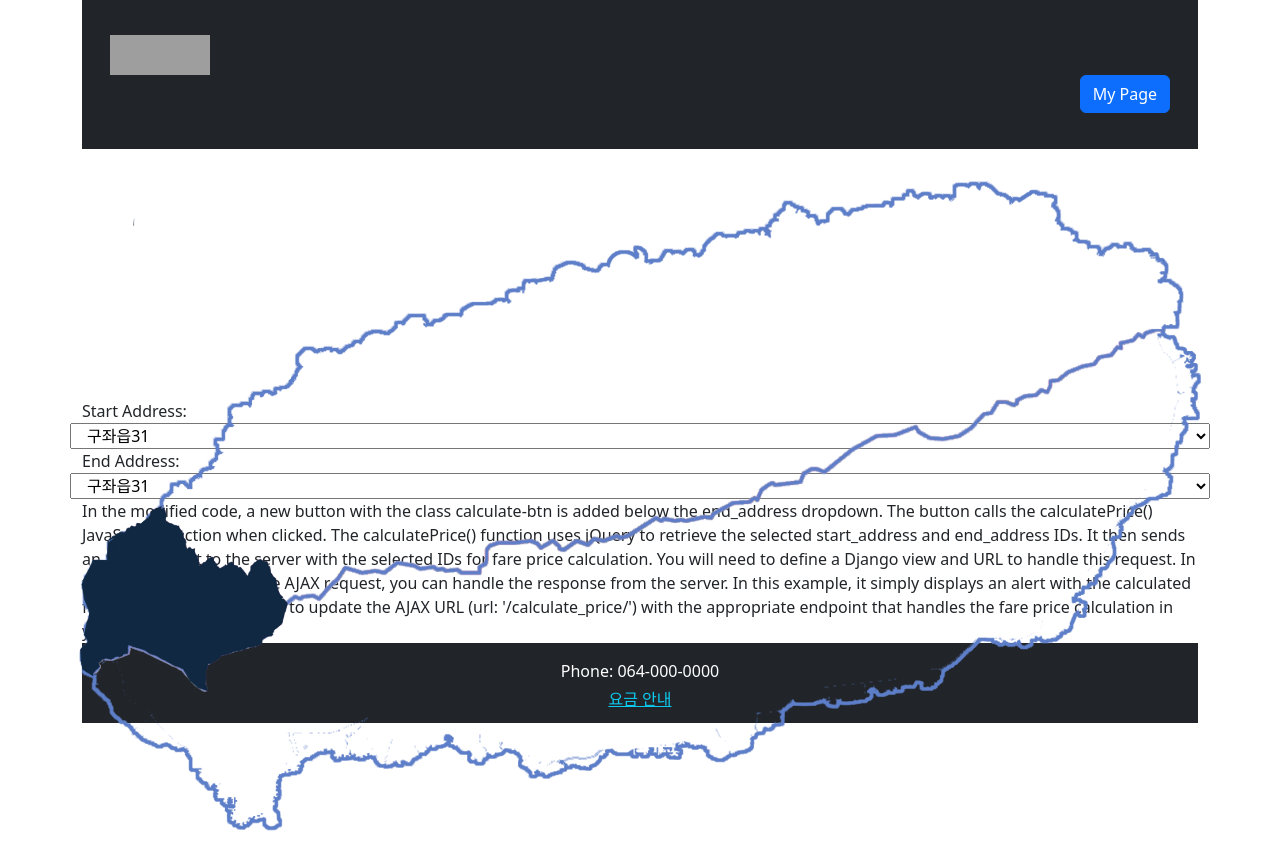
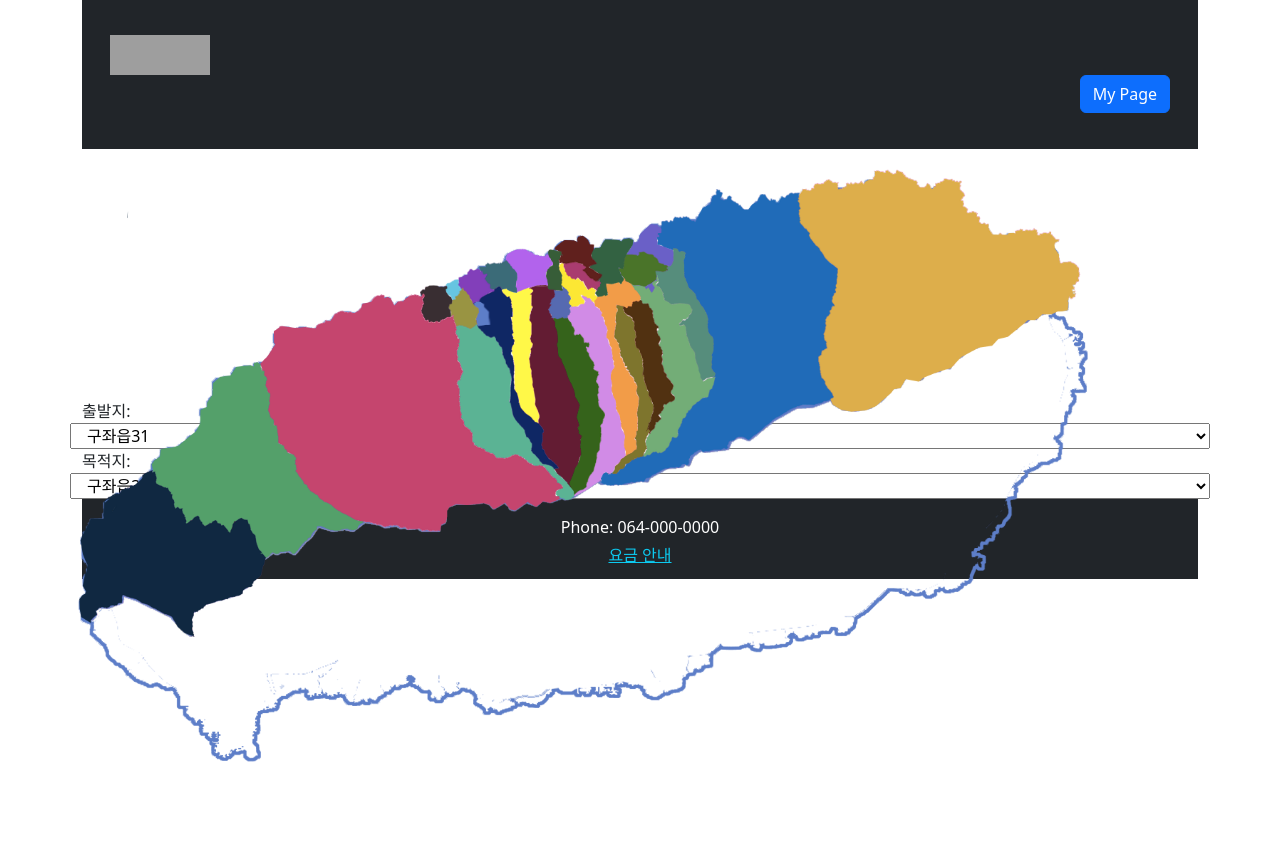
Before and after one commit to ryu-hyus/call_driver_project, a Django app: page /customer/pricepage/ in a window 1280 px wide. Shown: the part 21-883 px from the top of the page. After the commit the page ends 783 px from the top, so only its background shows below. Run offline with Django 4.2, Linux system fonts and the light colour scheme; grey boxes are pictures that could not be loaded.

Commit message:
defaul랑 14이미지 수정

```diff
--- a/calldriverapp/templates/customer/pricepage.html
+++ b/calldriverapp/templates/customer/pricepage.html
@@ -105,7 +105,7 @@
             position: absolute;
             top: 0;
             left: 0;
-            width: 100%;
+            width: 90%;
         }
     </style>
 </head>
@@ -148,14 +148,14 @@
         <div class="dropdown-center">
             <div class="row" style="height:250px">
                 <div style="position: relative;">
-                    <img id="start-map-image" class="map-image" src="{% static 'mapimages/1.png' %}"
+                    <img id="start-map-image" class="map-image" src="{% static 'mapimages/default.png' %}"
                          alt="Start Address Map Image">
-                    <img id="end-map-image" class="map-image" src="{% static 'mapimages/1.png' %}"
+                    <img id="end-map-image" class="map-image" src="{% static 'mapimages/map.png' %}"
                          alt="End Address Map Image">
                 </div>
             </div>
             <div class="row">
-                <label for="start_address">Start Address:</label>
+                <label for="start_address">출발지:</label>
                 <select id="start_address" class="address-dropdown">
                     <option value="31">구좌읍31</option>
                     <option value="17">건입동17</option>
@@ -191,7 +191,7 @@
                 </select>
             </div>
             <div class="row">
-                <label for="end_address">End Address:</label>
+                <label for="end_address">목적지:</label>
                 <select id="end_address" class="address-dropdown">
                     <option value="31">구좌읍31</option>
                     <option value="17">건입동17</option>
@@ -255,16 +255,12 @@
 {#            });#}
 {#        }#}
 {#    </script>#}
+{#    Note: Make sure to update the AJAX URL (url: '/calculate_price/') with the appropriate endpoint that handles the fare price calculation in your Django application.#}
 
 </body>
 </html>
-In the modified code, a new button with the class calculate-btn is added below the end_address dropdown. The button calls the calculatePrice() JavaScript function when clicked.
 
-The calculatePrice() function uses jQuery to retrieve the selected start_address and end_address IDs. It then sends an AJAX request to the server with the selected IDs for fare price calculation. You will need to define a Django view and URL to handle this request.
 
-In the success callback of the AJAX request, you can handle the response from the server. In this example, it simply displays an alert with the calculated fare price.
-
-Note: Make sure to update the AJAX URL (url: '/calculate_price/') with the appropriate endpoint that handles the fare price calculation in your Django application.
 
 
 <footer class="bg-dark text-white pt-2 pb-2">
```
Also changed, not shown: calldriverapp/templates/static/mapimages/14.jpg (deleted), calldriverapp/templates/static/mapimages/14.png (added), calldriverapp/templates/static/mapimages/default.png (added), calldriverapp/templates/static/mapimages/map.png (added).
